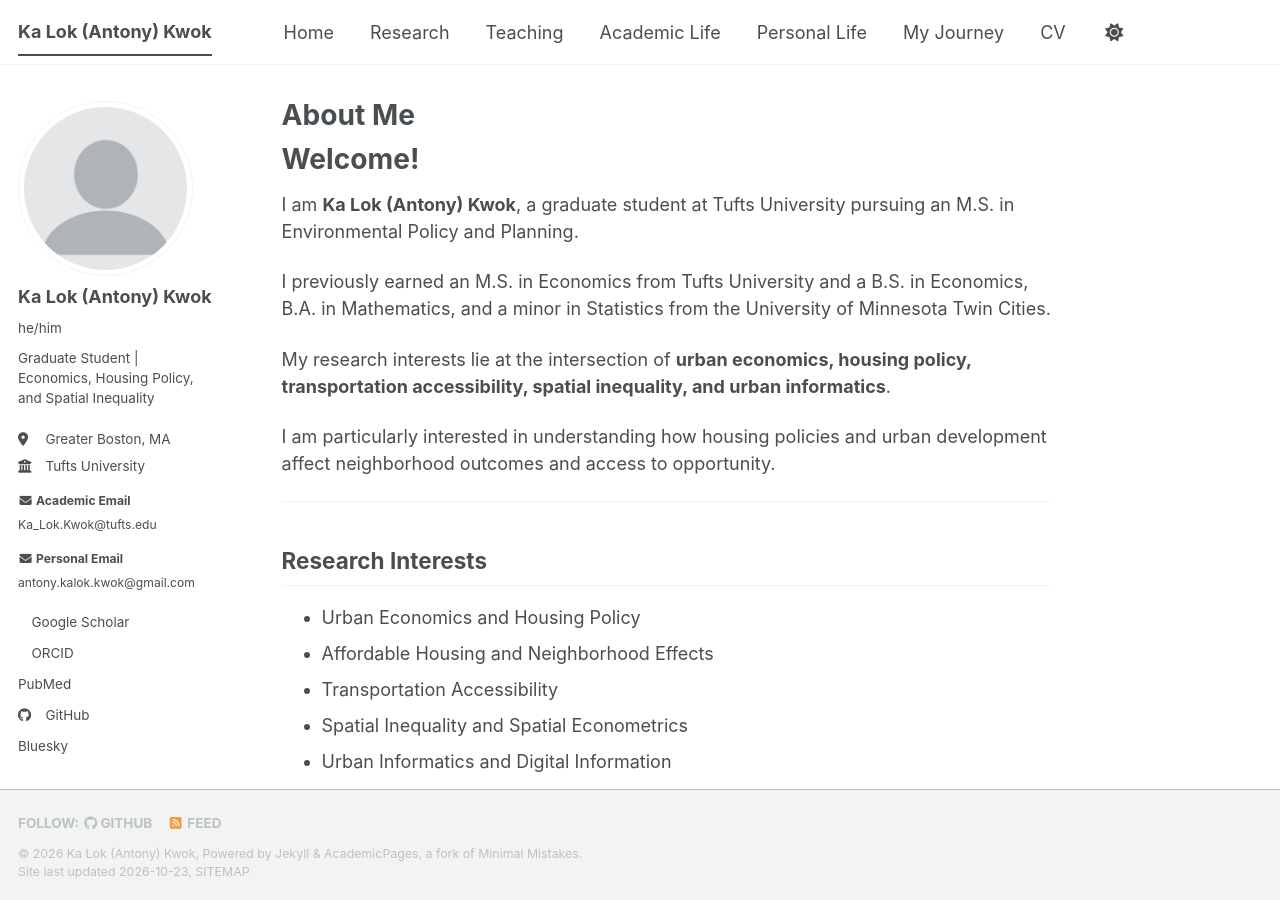
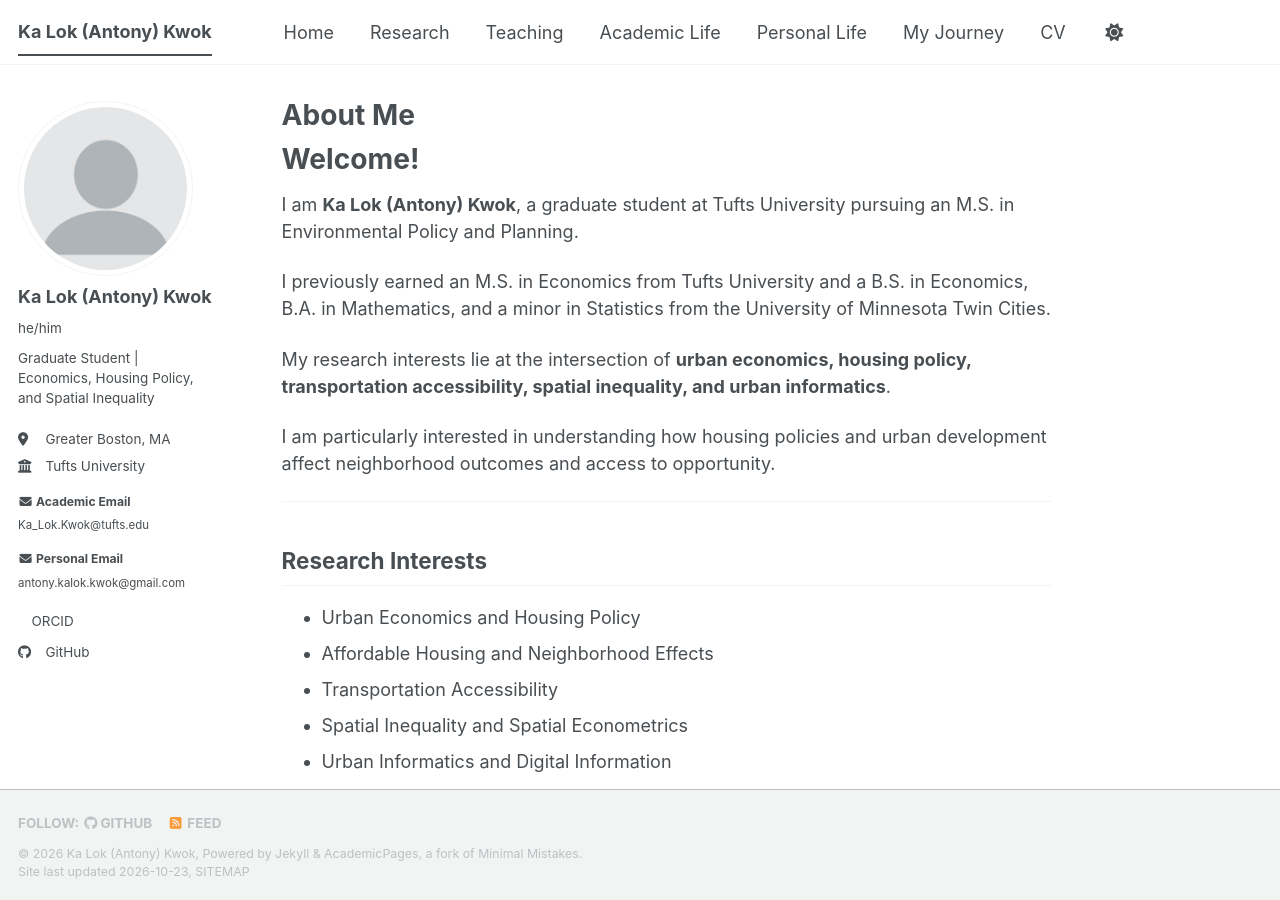
Before and after one commit to AntonyKaLokKwok/AntonyKaLokKwok.github.io, a Jekyll site: the page built from _pages/about.md, in a window 1280 px wide and 900 px high. Built offline with Jekyll 4.4.1, drawn with Linux system fonts in a browser that asks for light colours; a style sheet for code colours, icons or effects is not loaded; part of the change alters nothing that is shown.

Commit message:
Update author-profile.html

```diff
--- a/_includes/author-profile.html
+++ b/_includes/author-profile.html
@@ -23,7 +23,7 @@
     {% endif %}
   </div>
 
-  <!-- Name, Pronouns, and Academic Bio -->
+  <!-- Name, Pronouns, and Biography -->
   <div class="author__content">
 
     <h3 class="author__name">{{ author.name }}</h3>
@@ -42,7 +42,7 @@
 
   </div>
 
-  <!-- Contact Information and Academic Links -->
+  <!-- Academic Information and Contact Links -->
   <div class="author__urls-wrapper">
 
     <button class="btn btn--inverse">
@@ -69,26 +69,28 @@
         </li>
       {% endif %}
 
-
       <!-- Academic Email -->
       {% if author.academic_email %}
-  <li style="margin-top: 15px; margin-bottom: 12px;">
-    <div style="font-size: 0.9em; line-height: 1.6;">
-      <strong>
+        <li style="margin-top: 15px;
+                   margin-bottom: 12px;">
+
+          <strong style="font-size: 0.9em;">
             <i class="fas fa-fw fa-envelope"
                aria-hidden="true"></i>
             Academic Email
           </strong>
 
-      <div style="margin-top: 3px;
-                  padding-left: 0;
+          <div style="margin-top: 4px;
+                      font-size: 0.85em;
                       overflow-wrap: anywhere;
-                  word-break: break-word;">
+                      word-break: break-word;
+                      line-height: 1.5;">
+
             <a href="mailto:{{ author.academic_email }}"
                style="white-space: normal;">
               {{ author.academic_email }}
             </a>
-      </div>
+
           </div>
         </li>
       {% endif %}
@@ -96,179 +98,65 @@
       <!-- Personal Email -->
       {% if author.email %}
         <li style="margin-bottom: 15px;">
-    <div style="font-size: 0.9em; line-height: 1.6;">
-      <strong>
+
+          <strong style="font-size: 0.9em;">
             <i class="fas fa-fw fa-envelope"
                aria-hidden="true"></i>
             Personal Email
           </strong>
 
-      <div style="margin-top: 3px;
-                  padding-left: 0;
+          <div style="margin-top: 4px;
+                      font-size: 0.85em;
                       overflow-wrap: anywhere;
-                  word-break: break-word;">
+                      word-break: break-word;
+                      line-height: 1.5;">
+
             <a href="mailto:{{ author.email }}"
                style="white-space: normal;">
               {{ author.email }}
             </a>
-      </div>
+
           </div>
         </li>
       {% endif %}
 
+      <!-- ORCID -->
+      <li>
+        <a href="https://orcid.org/0009-0005-2540-4620"
+           target="_blank"
+           rel="noopener noreferrer">
 
-      <!-- Website -->
-      {% if author.uri %}
-        <li>
-          <a href="{{ author.uri }}">
-            <i class="fas fa-fw fa-link icon-pad-right"
-               aria-hidden="true"></i>
-            Website
-          </a>
-        </li>
-      {% endif %}
-
-      <!-- Academia.edu -->
-      {% if author.academia %}
-        <li>
-          <a href="{{ author.academia }}">
-            Academia.edu
-          </a>
-        </li>
-      {% endif %}
-
-      <!-- arXiv -->
-      {% if author.arxiv %}
-        <li>
-          <a href="{{ author.arxiv }}">
-            arXiv
-          </a>
-        </li>
-      {% endif %}
-
-      <!-- Google Scholar -->
-      {% if author.googlescholar %}
-        <li>
-          <a href="{{ author.googlescholar }}">
-            <i class="ai ai-google-scholar ai-fw icon-pad-right"
-               aria-hidden="true"></i>
-            Google Scholar
-          </a>
-        </li>
-      {% endif %}
-
-      <!-- ORCID -->
-      {% if author.orcid %}
-        <li>
-          <a href="{{ author.orcid }}">
           <i class="ai ai-orcid ai-fw icon-pad-right"
              aria-hidden="true"></i>
           ORCID
+
         </a>
       </li>
-      {% endif %}
-
-      <!-- SSRN -->
-      {% if author.ssrn %}
-        <li>
-          <a href="{{ author.ssrn }}">
-            SSRN
-          </a>
-        </li>
-      {% endif %}
-
-      <!-- ResearchGate -->
-      {% if author.researchgate %}
-        <li>
-          <a href="{{ author.researchgate }}">
-            <i class="fab fa-fw fa-researchgate icon-pad-right"
-               aria-hidden="true"></i>
-            ResearchGate
-          </a>
-        </li>
-      {% endif %}
-
-      <!-- Semantic Scholar -->
-      {% if author.semantic %}
-        <li>
-          <a href="{{ author.semantic }}">
-            Semantic Scholar
-          </a>
-        </li>
-      {% endif %}
-
-      <!-- Zotero -->
-      {% if author.zotero %}
-        <li>
-          <a href="{{ author.zotero }}">
-            Zotero
-          </a>
-        </li>
-      {% endif %}
-
-      <!-- PubMed -->
-      {% if author.pubmed %}
-        <li>
-          <a href="{{ author.pubmed }}">
-            PubMed
-          </a>
-        </li>
-      {% endif %}
-
-      <!-- Scopus -->
-      {% if author.scopus %}
-        <li>
-          <a href="{{ author.scopus }}">
-            Scopus
-          </a>
-        </li>
-      {% endif %}
 
       <!-- GitHub -->
-      {% if author.github %}
       <li>
-          <a href="https://github.com/{{ author.github }}">
+        <a href="https://github.com/AntonyKaLokKwok"
+           target="_blank"
+           rel="noopener noreferrer">
+
           <i class="fab fa-fw fa-github icon-pad-right"
              aria-hidden="true"></i>
           GitHub
+
         </a>
       </li>
-      {% endif %}
 
-      <!-- LinkedIn -->
+      <!-- LinkedIn, if configured -->
       {% if author.linkedin %}
         <li>
-          <a href="https://www.linkedin.com/in/{{ author.linkedin }}">
+          <a href="https://www.linkedin.com/in/{{ author.linkedin }}"
+             target="_blank"
+             rel="noopener noreferrer">
+
             <i class="fab fa-fw fa-linkedin icon-pad-right"
                aria-hidden="true"></i>
             LinkedIn
-          </a>
-        </li>
-      {% endif %}
 
-      <!-- Kaggle -->
-      {% if author.kaggle %}
-        <li>
-          <a href="https://kaggle.com/{{ author.kaggle }}">
-            Kaggle
-          </a>
-        </li>
-      {% endif %}
-
-      <!-- Bluesky -->
-      {% if author.bluesky %}
-        <li>
-          <a href="https://bsky.app/profile/{{ author.bluesky }}">
-            Bluesky
-          </a>
-        </li>
-      {% endif %}
-
-      <!-- X / Twitter -->
-      {% if author.twitter %}
-        <li>
-          <a href="https://twitter.com/{{ author.twitter }}">
-            X
           </a>
         </li>
       {% endif %}
```
Lines whose indentation alone changed are shown as unchanged.
